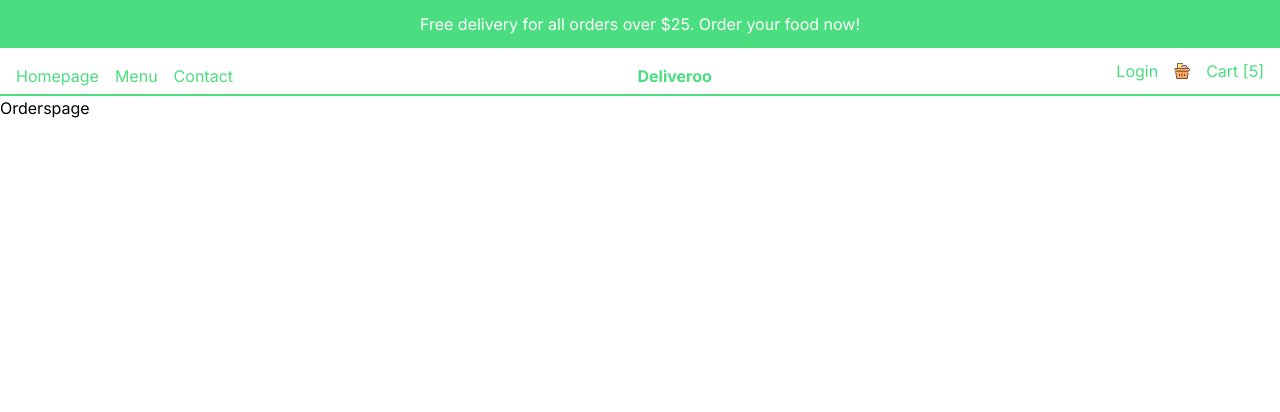
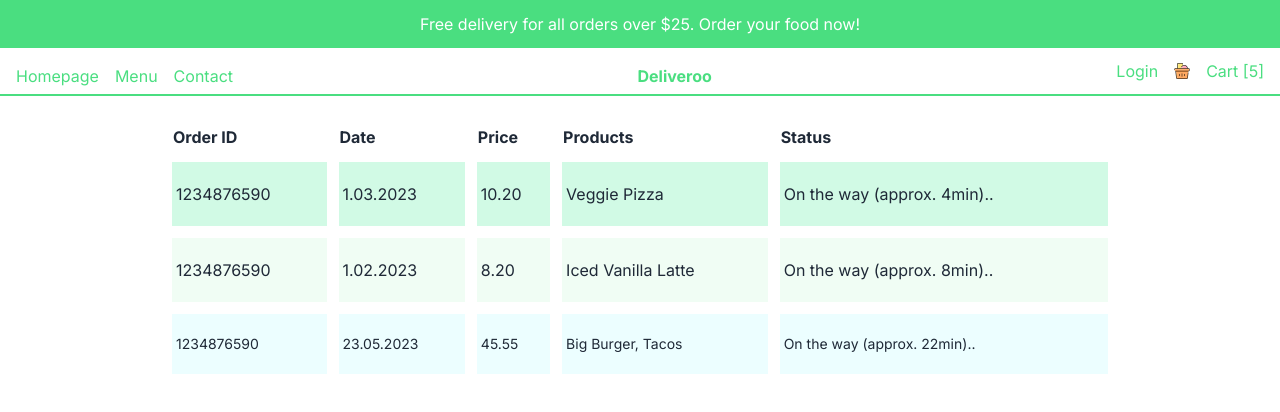
Before and after one commit to hrishikesh-kocharekar-dev/restaurant-website, a Next.js app: page /orders in a window 1280 px wide. Shown: the top 412 px of the page. Built offline with nearby package versions, Linux system fonts and the light colour scheme.

Commit message:
Orders Page++

```diff
--- a/src/app/orders/page.tsx
+++ b/src/app/orders/page.tsx
@@ -1,7 +1,63 @@
-import React from 'react'
+import React from "react";
 
 export default function OrdersPage() {
   return (
-    <div>Orderspage</div>
-  )
+    <div className="p-4 text-gray-800 lg:px-20 xl:px-40">
+      <table className="border-separate border-spacing-3 w-full ">
+        <thead>
+          <tr className="text-left">
+            <th className="hidden md:block">Order ID</th>
+            <th>Date</th>
+            <th>Price</th>
+            <th className="hidden md:block">Products</th>
+            <th>Status</th>
+          </tr>
+        </thead>
+        <tbody>
+
+
+
+          <tr className="text-sm odd:bg-emerald-100 md:text-base">
+            <td className="hidden py-5 px-1 md:block">1234876590</td>
+            <td className="py-5 px-1">1.03.2023</td>
+            <td className="py-5 px-1">10.20</td>
+            <td className="hidden md:block py-5 px-1">Veggie Pizza</td>
+            <td className="py-5 px-1">On the way (approx. 4min)..</td>
+          </tr>
+
+          <tr className="text-sm  bg-green-50 md:text-base ">
+            <td className="hidden md:block py-5 px-1">1234876590</td>
+            <td className="py-5 px-1">1.02.2023</td>
+            <td className="py-5 px-1">8.20</td>
+            <td className="hidden py-5 px-1 md:block">Iced Vanilla Latte</td>
+            <td className="py-5 px-1">On the way (approx. 8min)..</td>
+          </tr>
+
+          <tr className="text-sm odd:bg-cyan-50 first-letter:md:text-base ">
+            <td className="hidden py-5 px-1 md:block ">1234876590</td>
+            <td className="py-5 px-1">23.05.2023</td>
+            <td className="py-5 px-1">45.55</td>
+            <td className="hidden py-5 px-1 md:block ">Big Burger, Tacos</td>
+            <td className="py-5 px-1">On the way (approx. 22min)..</td>
+          </tr>
+
+          {/* <tr className="text-sm odd:bg-cyan-50 first-letter:md:text-base ">
+            <td className="hidden py-5 px-1 md:block ">1234876590</td>
+            <td className="py-5 px-1">23.05.2023</td>
+            <td className="py-5 px-1">45.55</td>
+            <td className="hidden py-5 px-1 md:block ">Big Burger</td>
+            <td className="py-5 px-1">On the way (approx. 22min)..</td>
+          </tr> */}
+
+          {/* <tr className="text-sm odd:bg-cyan-50 first-letter:md:text-base ">
+            <td className="hidden py-5 px-1 md:block ">1234876590</td>
+            <td className="py-5 px-1">23.05.2023</td>
+            <td className="py-5 px-1">45.55</td>
+            <td className="hidden py-5 px-1 md:block ">Big Burger</td>
+            <td className="py-5 px-1">On the way (approx. 22min)..</td>
+          </tr> */}
+        </tbody>
+      </table>
+    </div>
+  );
 }
```
Also changed, not shown: src/app/product/[id]/page.tsx (line endings or trailing spaces).
